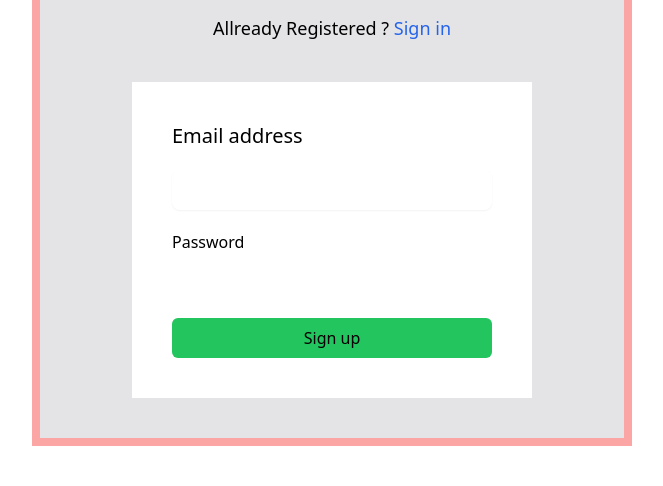
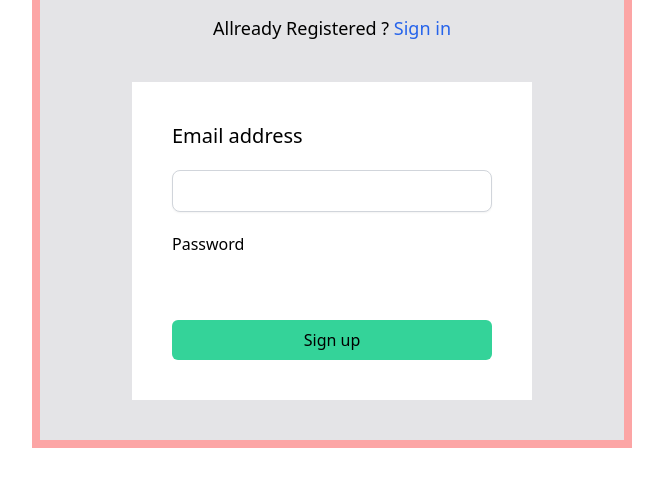
Before and after one commit to summenurfatema/form_style_tailwind, a website: page index.html in a window 1280 px wide. Shown: the part 282-768 px from the top of the page, without its empty margins (308-971 px from the left). Drawn offline with Linux system fonts and the light colour scheme.

Commit message:
input bx added

```diff
--- a/index.html
+++ b/index.html
@@ -22,13 +22,15 @@
 
                 <label class="text-xl" for="">Email address</label>
 
-                <input class=" px-3 py-2 rounded-lg shadow-sm border-gray-400 w-full" type="text" name="" id="">
+                <input
+                    class=" px-3 py-2 rounded-lg shadow-sm border  border-gray-300 w-full focus:outline-none focus:border-emerald-400"
+                    type="text" name="" id="">
 
                 <label for="">Password</label>
 
                 <input type="text" name="" id="">
 
-                <button class="py-2 rounded-md bg-green-500 w-full">Sign up</button>
+                <button class="py-2 rounded-md bg-emerald-400 w-full">Sign up</button>
             </div>
 
         </div>
```
Also changed, not shown: public/style.css.
